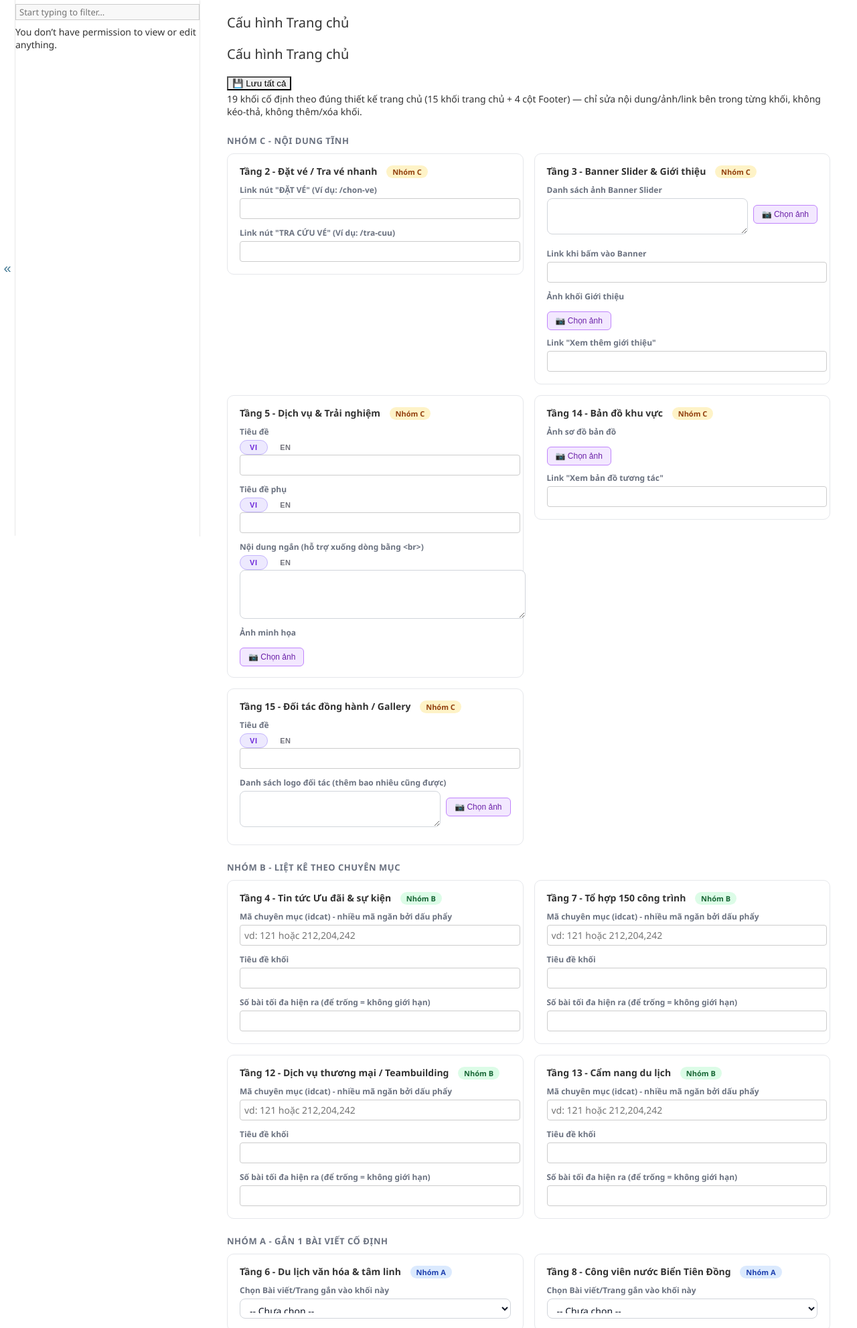
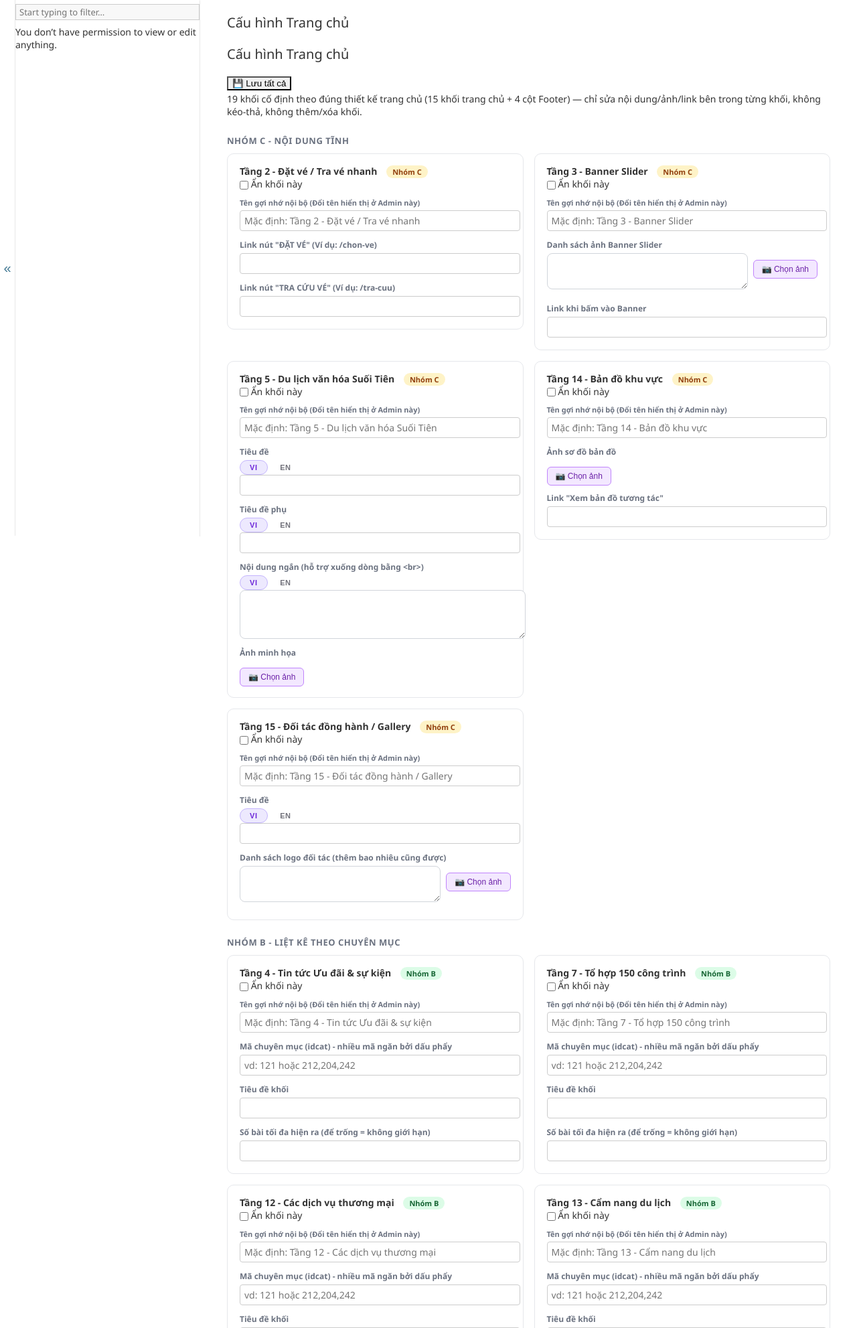
Before and after one commit to huydevhehe/suoitien-cms, a Django app: page /admin/suoi_tien/home-sections/ in a window 1280 px wide. Shown: the part 72-2055 px from the top of the page at 67% size. Run offline with Django 5.2, Linux system fonts and the light colour scheme; the visitor is signed in with stand-in values (Sample User, id 1); data that the repository does not hold is empty; parts of the project's set-up code (start-up, migrations or seed data) failed here and were passed over.

Commit message:
feat(home-sections): add custom section naming and visibility toggle

```diff
--- a/suoi_tien/views/home_sections_config.py
+++ b/suoi_tien/views/home_sections_config.py
@@ -34,17 +34,15 @@ HOME_SECTIONS = {
         ],
     },
     'section_03_banner_gioithieu': {
-        'name': 'Tầng 3 - Banner Slider & Giới thiệu',
+        'name': 'Tầng 3 - Banner Slider',
         'group': 'C',
         'fields': [
             {'name': 'banner_images', 'label': 'Danh sách ảnh Banner Slider', 'type': 'image_list', 'multilang': False},
             {'name': 'banner_link', 'label': 'Link khi bấm vào Banner', 'type': 'text', 'multilang': False},
-            {'name': 'gioithieu_image', 'label': 'Ảnh khối Giới thiệu', 'type': 'image', 'multilang': False},
-            {'name': 'gioithieu_link', 'label': 'Link "Xem thêm giới thiệu"', 'type': 'text', 'multilang': False},
         ],
     },
     'section_05_dichvu': {
-        'name': 'Tầng 5 - Dịch vụ & Trải nghiệm',
+        'name': 'Tầng 5 - Du lịch văn hóa Suối Tiên',
         'group': 'C',
         'fields': [
             {'name': 'title', 'label': 'Tiêu đề', 'type': 'text', 'multilang': True},
@@ -71,7 +69,7 @@ HOME_SECTIONS = {
     },
 
     # ---- Nhóm A: gắn 1 bài viết cố định ----
-    'section_06_van_hoa': {'name': 'Tầng 6 - Du lịch văn hóa & tâm linh', 'group': 'A'},
+    'section_06_van_hoa': {'name': 'Tầng 6 - Bài viết Văn hóa tâm linh', 'group': 'A'},
     'section_08_bien_tien_dong': {'name': 'Tầng 8 - Công viên nước Biển Tiên Đồng', 'group': 'A'},
     'section_09_farm': {'name': 'Tầng 9 - Suối Tiên Farm', 'group': 'A'},
     'section_10a_amthuc': {'name': 'Tầng 10a - Ẩm thực Suối Tiên', 'group': 'A'},
@@ -81,7 +79,7 @@ HOME_SECTIONS = {
     # ---- Nhóm B: liệt kê theo chuyên mục ----
     'section_04_uudai': {'name': 'Tầng 4 - Tin tức Ưu đãi & sự kiện', 'group': 'B'},
     'section_07_tohop150': {'name': 'Tầng 7 - Tổ hợp 150 công trình', 'group': 'B'},
-    'section_12_teambuilding': {'name': 'Tầng 12 - Dịch vụ thương mại / Teambuilding', 'group': 'B'},
+    'section_12_teambuilding': {'name': 'Tầng 12 - Các dịch vụ thương mại', 'group': 'B'},
     'section_13_camnang': {'name': 'Tầng 13 - Cẩm nang du lịch', 'group': 'B'},
 
     # ---- Tầng 16: 4 cột Footer (gộp chung vào đây cho gọn, thay cho halink_footer2_wg) ----
--- a/templates/admin/_home_section_card.html
+++ b/templates/admin/_home_section_card.html
@@ -4,9 +4,20 @@ có sẵn `key` (section_key) và `section` (dict định nghĩa khối) - inclu
 {% for %} sẽ tự kế thừa biến vòng lặp, không cần truyền tay.
 {% endcomment %}
 <div class="home-section-card" data-section-key="{{ key }}" data-group="{{ section.group }}">
-    <div class="flex items-center">
-        <strong class="text-gray-900 dark:text-white">{{ section.name }}</strong>
-        <span class="group-badge group-{{ section.group }}">Nhóm {{ section.group }}</span>
+    <div class="flex items-center justify-between mb-3 pb-2 border-b border-gray-100 dark:border-gray-700">
+        <div class="flex items-center gap-2">
+            <strong class="text-gray-900 dark:text-white card-section-title">{{ section.name }}</strong>
+            <span class="group-badge group-{{ section.group }}">Nhóm {{ section.group }}</span>
+        </div>
+        <label class="flex items-center gap-1.5 cursor-pointer text-xs text-red-600 font-medium select-none">
+            <input type="checkbox" class="section-hidden-checkbox" data-field-name="_is_hidden">
+            <span>Ẩn khối này</span>
+        </label>
+    </div>
+
+    <div class="mb-3">
+        <label class="field-label" style="font-size: 11px; color: #6b7280;">Tên gợi nhớ nội bộ (Đổi tên hiển thị ở Admin này)</label>
+        <input type="text" class="section-input custom-name-input" data-field-name="_custom_name" placeholder="Mặc định: {{ section.name }}" oninput="updateCardTitle(this)">
     </div>
 
     {% if section.group == 'A' %}
--- a/templates/admin/home_sections.html
+++ b/templates/admin/home_sections.html
@@ -191,11 +191,32 @@
         row.querySelector('.link-list-url').value = url || '';
     }
 
+    function updateCardTitle(input) {
+        const card = input.closest('.home-section-card');
+        if (!card) return;
+        const titleEl = card.querySelector('.card-section-title');
+        const defaultTitle = input.getAttribute('placeholder').replace('Mặc định: ', '');
+        if (titleEl) {
+            titleEl.textContent = input.value.trim() ? input.value.trim() : defaultTitle;
+        }
+    }
+
     // ---- Nạp giá trị đã lưu vào từng khối ----
     document.querySelectorAll('.home-section-card').forEach(card => {
         const key = card.getAttribute('data-section-key');
         const group = card.getAttribute('data-group');
         const data = SECTION_VALUES[key] || {};
+
+        // Nạp 2 trường chung: tên gợi nhớ + trạng thái ẩn
+        const customNameInput = card.querySelector('[data-field-name="_custom_name"]');
+        if (customNameInput && data._custom_name) {
+            customNameInput.value = data._custom_name;
+            updateCardTitle(customNameInput);
+        }
+        const hiddenCheckbox = card.querySelector('[data-field-name="_is_hidden"]');
+        if (hiddenCheckbox && data._is_hidden) {
+            hiddenCheckbox.checked = true;
+        }
 
         if (group === 'A') {
             const sel = card.querySelector('[data-field-name="post_id"]');
@@ -210,6 +231,7 @@
         } else {
             card.querySelectorAll('[data-field-name]').forEach(el => {
                 const fname = el.getAttribute('data-field-name');
+                if (fname === '_custom_name' || fname === '_is_hidden') return;
                 if (!(fname in data)) return;
                 el.value = data[fname] || '';
             });
@@ -240,6 +262,12 @@
             const group = card.getAttribute('data-group');
             const fields = {};
 
+            // Lấy 2 trường chung cho mọi nhóm
+            const customNameInput = card.querySelector('[data-field-name="_custom_name"]');
+            fields._custom_name = customNameInput ? customNameInput.value.trim() : '';
+            const hiddenCheckbox = card.querySelector('[data-field-name="_is_hidden"]');
+            fields._is_hidden = hiddenCheckbox ? hiddenCheckbox.checked : false;
+
             if (group === 'A') {
                 const sel = card.querySelector('[data-field-name="post_id"]');
                 fields.post_id = sel.value ? parseInt(sel.value, 10) : null;
@@ -252,7 +280,9 @@
                 fields.limit = limitInput.value ? parseInt(limitInput.value, 10) : null;
             } else {
                 card.querySelectorAll('[data-field-name]').forEach(el => {
-                    fields[el.getAttribute('data-field-name')] = el.value;
+                    const fname = el.getAttribute('data-field-name');
+                    if (fname === '_custom_name' || fname === '_is_hidden') return;
+                    fields[fname] = el.value;
                 });
                 card.querySelectorAll('.link-list-container').forEach(container => {
                     const fname = container.getAttribute('data-link-list-name');
```
Also changed, not shown: suoi_tien/api/public/home_sections.py (+11 -5 lines).
